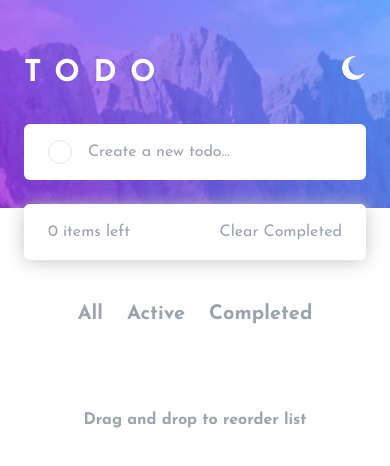
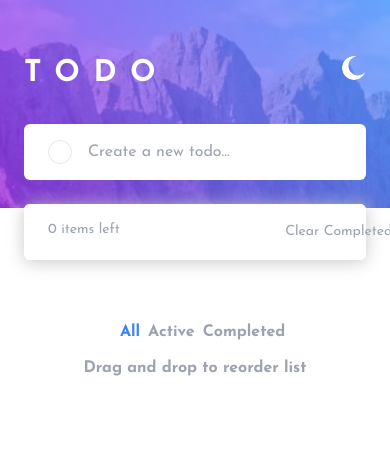
Before and after one commit to welliaquim/todo-list, a React (Vite) app: page / in a window 390 px wide. Shown: the top 466 px of the page. Built offline with nearby package versions, Linux system fonts and the light colour scheme.

Commit message:
feat: upgrade on filter options, now works on media query

```diff
--- a/src/components/CreatedTasks.tsx
+++ b/src/components/CreatedTasks.tsx
@@ -3,6 +3,7 @@ import { TaskCreatorProps } from "../utils/interfaces";
 import Card from "./card";
 import CheckButton from "./CheckButton";
 import { DragDropContext, Droppable, Draggable, DropResult } from "react-beautiful-dnd";
+import { selectStateTask } from "../utils/tasksFilter";
 
 const CreatedTasks: React.FC<TaskCreatorProps> = ({ toDoArr, setToDoArr }) => {
   const [filterOption, setFilterOption] = useState<string>("All");
@@ -18,19 +19,6 @@ const CreatedTasks: React.FC<TaskCreatorProps> = ({ toDoArr, setToDoArr }) => {
     setToDoArr(updatedToDoArr);
   };
 
-  const selectStateTask = () => {
-    switch (filterOption) {
-      case "All":
-        return toDoArr;
-      case "Active":
-        return toDoArr.filter((task) => !task.completed);
-      case "Completed":
-        return toDoArr.filter((task) => task.completed);
-      default:
-        throw new Error(`Invalid filter option: ${filterOption}`);
-    }
-  };
-
   const onDragEnd = (result: DropResult) => {
     if (!result.destination) return;
 
@@ -41,7 +29,7 @@ const CreatedTasks: React.FC<TaskCreatorProps> = ({ toDoArr, setToDoArr }) => {
     setToDoArr(reorderedTasks);
   };
 
-  const filteredTasks = selectStateTask();
+  const filteredTasks = selectStateTask(filterOption, toDoArr);
 
   return (
     <div className="mt-6 w-full shadow-[0_2px_18px_0px_#c8c8c8] bg-white rounded-md">
@@ -89,18 +77,30 @@ const CreatedTasks: React.FC<TaskCreatorProps> = ({ toDoArr, setToDoArr }) => {
         </Droppable>
       </DragDropContext>
       <Card>
-        <div className="flex flex-row justify-between w-full text-gray-400">
-          <p>{uncompletedTasks} items left</p>
-          <div className="hidden lg:flex">
-            <div className="flex justify-center gap-2 text-gray-400 font-bold">
-              <button onClick={() => setFilterOption("All")}>All</button>
-              <button onClick={() => setFilterOption("Active")}>Active</button>
-              <button className="active:text-blue-500" onClick={() => setFilterOption("Completed")}>
+        <div className="flex flex-row justify-between w-full text-gray-400 text-nowrap">
+          <p className="text-sm">{uncompletedTasks} items left</p>
+          <div className="relative top-[100px] lg:flex lg:static">
+            <div className="flex justify-center gap-2 text-gray-400 font-bold ">
+              <button onClick={() => setFilterOption("All")} className={filterOption === "All" ? "text-blue-500" : ""}>
+                All
+              </button>
+              <button
+                onClick={() => setFilterOption("Active")}
+                className={filterOption === "Active" ? "text-blue-500" : ""}
+              >
+                Active
+              </button>
+              <button
+                onClick={() => setFilterOption("Completed")}
+                className={filterOption === "Completed" ? "text-blue-500" : ""}
+              >
                 Completed
               </button>
             </div>
           </div>
-          <button type="reset">Clear Completed</button>
+          <button type="reset" className="text-sm">
+            Clear Completed
+          </button>
         </div>
       </Card>
     </div>
--- a/src/components/Footer.tsx
+++ b/src/components/Footer.tsx
@@ -1,17 +1,6 @@
-import Card from "./card";
-
-const Footer = () => {
+const Footer: React.FC = () => {
   return (
-    <footer className="mt-6 flex flex-col w-full items-center gap-16 ">
-      <div className="lg:hidden">
-        <Card>
-          <div className="flex justify-center gap-6 w-full text-xl text-gray-400 font-bold">
-            <button>All</button>
-            <button>Active</button>
-            <button>Completed</button>
-          </div>
-        </Card>
-      </div>
+    <footer className="mt-24 lg:mt-6 flex flex-col w-full items-center gap-16 ">
       <p className="text-gray-400 font-bold">Drag and drop to reorder list</p>
     </footer>
   );
--- a/src/output.css
+++ b/src/output.css
@@ -554,8 +554,28 @@ video {
   --tw-contain-style:  ;
 }
 
+.relative {
+  position: relative;
+}
+
+.top-\[-100px\] {
+  top: -100px;
+}
+
+.top-\[100px\] {
+  top: 100px;
+}
+
 .mt-6 {
   margin-top: 1.5rem;
+}
+
+.mt-12 {
+  margin-top: 3rem;
+}
+
+.mt-24 {
+  margin-top: 6rem;
 }
 
 .block {
@@ -566,36 +586,24 @@ video {
   display: flex;
 }
 
-.hidden {
-  display: none;
-}
-
 .h-6 {
   height: 1.5rem;
 }
 
-.h-8 {
-  height: 2rem;
+.w-4 {
+  width: 1rem;
 }
 
 .w-6 {
   width: 1.5rem;
 }
 
+.w-7 {
+  width: 1.75rem;
+}
+
 .w-full {
   width: 100%;
-}
-
-.w-4 {
-  width: 1rem;
-}
-
-.w-8 {
-  width: 2rem;
-}
-
-.w-7 {
-  width: 1.75rem;
 }
 
 .max-w-\[500px\] {
@@ -648,6 +656,10 @@ video {
   gap: 1.5rem;
 }
 
+.text-nowrap {
+  text-wrap: nowrap;
+}
+
 .rounded-full {
   border-radius: 9999px;
 }
@@ -667,10 +679,6 @@ video {
 .border-gray-300 {
   --tw-border-opacity: 1;
   border-color: rgb(209 213 219 / var(--tw-border-opacity));
-}
-
-.border-transparent {
-  border-color: transparent;
 }
 
 .bg-white {
@@ -753,6 +761,11 @@ video {
   line-height: 1.75rem;
 }
 
+.text-sm {
+  font-size: 0.875rem;
+  line-height: 1.25rem;
+}
+
 .font-bold {
   font-weight: 700;
 }
@@ -785,9 +798,9 @@ video {
   color: rgb(255 255 255 / var(--tw-text-opacity));
 }
 
-.text-gray-700 {
+.text-blue-500 {
   --tw-text-opacity: 1;
-  color: rgb(55 65 81 / var(--tw-text-opacity));
+  color: rgb(59 130 246 / var(--tw-text-opacity));
 }
 
 .line-through {
@@ -798,19 +811,10 @@ video {
   opacity: 0;
 }
 
-.opacity-100 {
-  opacity: 1;
-}
-
 .shadow-\[0_2px_18px_0px_\#c8c8c8\] {
   --tw-shadow: 0 2px 18px 0px #c8c8c8;
   --tw-shadow-colored: 0 2px 18px 0px var(--tw-shadow-color);
   box-shadow: var(--tw-ring-offset-shadow, 0 0 #0000), var(--tw-ring-shadow, 0 0 #0000), var(--tw-shadow);
-}
-
-.outline-none {
-  outline: 2px solid transparent;
-  outline-offset: 2px;
 }
 
 .filter {
@@ -831,10 +835,6 @@ video {
 
 .hover\:border-t-blue-600\/\[\.70\]:hover {
   border-top-color: rgb(37 99 235 / .70);
-}
-
-.focus\:border:focus {
-  border-width: 1px;
 }
 
 .focus\:outline-none:focus {
@@ -858,6 +858,18 @@ video {
 }
 
 @media (min-width: 1024px) {
+  .lg\:static {
+    position: static;
+  }
+
+  .lg\:absolute {
+    position: absolute;
+  }
+
+  .lg\:mt-6 {
+    margin-top: 1.5rem;
+  }
+
   .lg\:flex {
     display: flex;
   }
@@ -865,4 +877,21 @@ video {
   .lg\:hidden {
     display: none;
   }
+
+  .lg\:justify-center {
+    justify-content: center;
+  }
+
+  .lg\:gap-2 {
+    gap: 0.5rem;
+  }
+
+  .lg\:font-bold {
+    font-weight: 700;
+  }
+
+  .lg\:text-gray-400 {
+    --tw-text-opacity: 1;
+    color: rgb(156 163 175 / var(--tw-text-opacity));
+  }
 }
--- a/src/utils/interfaces.ts
+++ b/src/utils/interfaces.ts
@@ -20,3 +20,7 @@ export interface ButtonProps {
   onTaskCompleted: (taskId: number) => void;
   completed: boolean;
 }
+
+export interface FooterProps {
+  toDoArr: Task[];
+}
--- /dev/null
+++ b/src/utils/tasksFilter.tsx
@@ -0,0 +1,14 @@
+import { Task } from "./interfaces";
+
+export const selectStateTask = (filterOption: string, toDoArr: Task[]) => {
+  switch (filterOption) {
+    case "All":
+      return toDoArr;
+    case "Active":
+      return toDoArr.filter((task) => !task.completed);
+    case "Completed":
+      return toDoArr.filter((task) => task.completed);
+    default:
+      throw new Error(`Invalid filter option: ${filterOption}`);
+  }
+};
```
